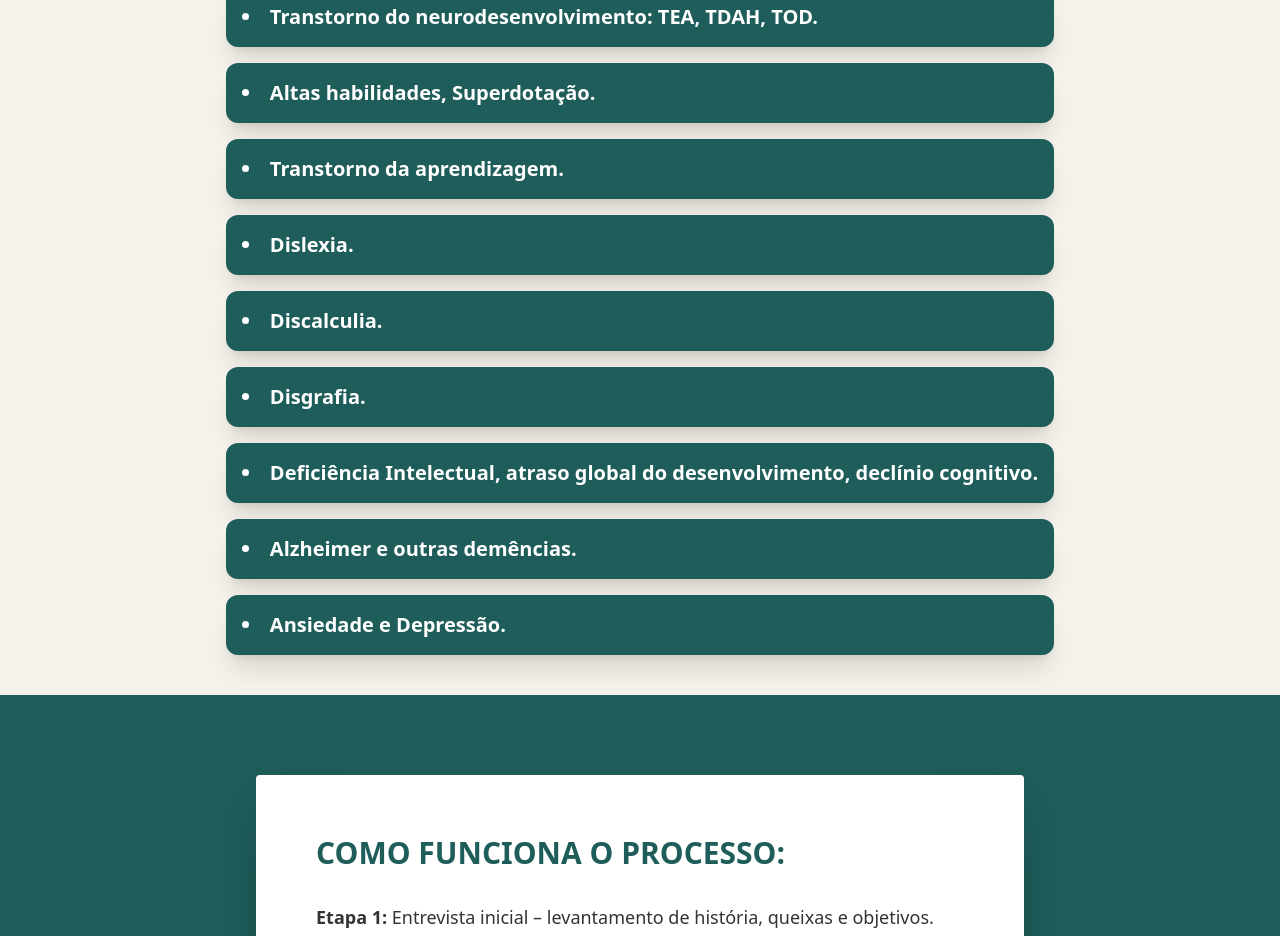
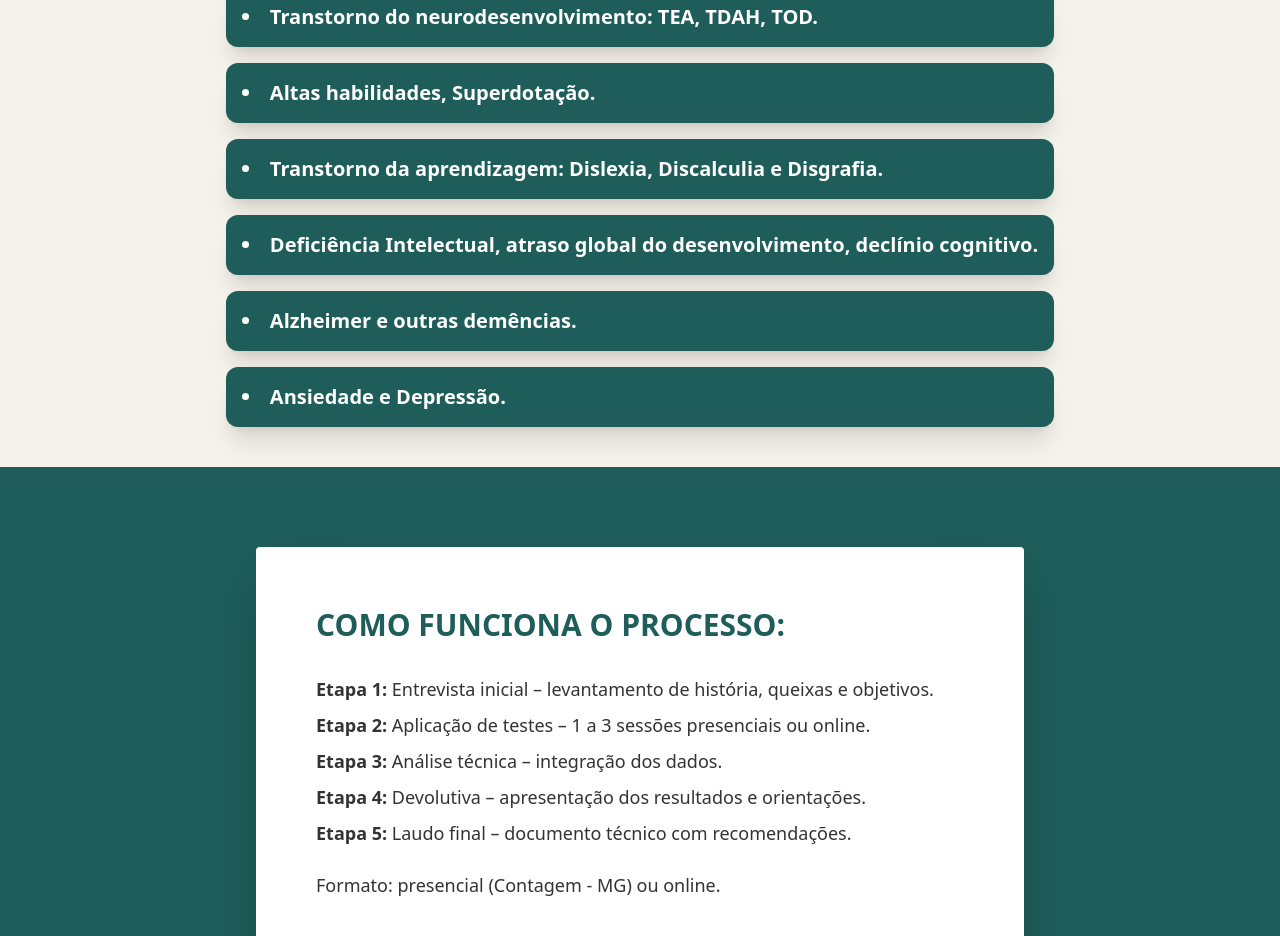
Before and after one commit to whitwander/neuroessencia, a Next.js app: page / in a window 1280 px wide. Shown: the part 2160-3096 px from the top of the page. Built offline with nearby package versions, Linux system fonts and the light colour scheme.

Commit message:
corrigindo lista

```diff
--- a/app/page.tsx
+++ b/app/page.tsx
@@ -90,16 +90,7 @@ export default function Home() {
 							Altas habilidades, Superdotação.
 						</li>
 						<li className="bg-titulo text-white p-4 rounded-xl shadow-xl w-90 lg:w-full font-semibold">
-							Transtorno da aprendizagem.
-						</li>
-						<li className="bg-titulo text-white p-4 rounded-xl shadow-xl w-90 lg:w-full font-semibold">
-							Dislexia.
-						</li>
-						<li className="bg-titulo text-white p-4 rounded-xl shadow-xl w-90 lg:w-full font-semibold">
-							Discalculia.
-						</li>
-						<li className="bg-titulo text-white p-4 rounded-xl shadow-xl w-90 lg:w-full font-semibold">
-							Disgrafia.
+							Transtorno da aprendizagem: Dislexia, Discalculia e Disgrafia.
 						</li>
 						<li className="bg-titulo text-white p-4 rounded-xl shadow-xl w-90 lg:w-full font-semibold">
 							Deficiência Intelectual, atraso global do desenvolvimento, declínio cognitivo.
```
